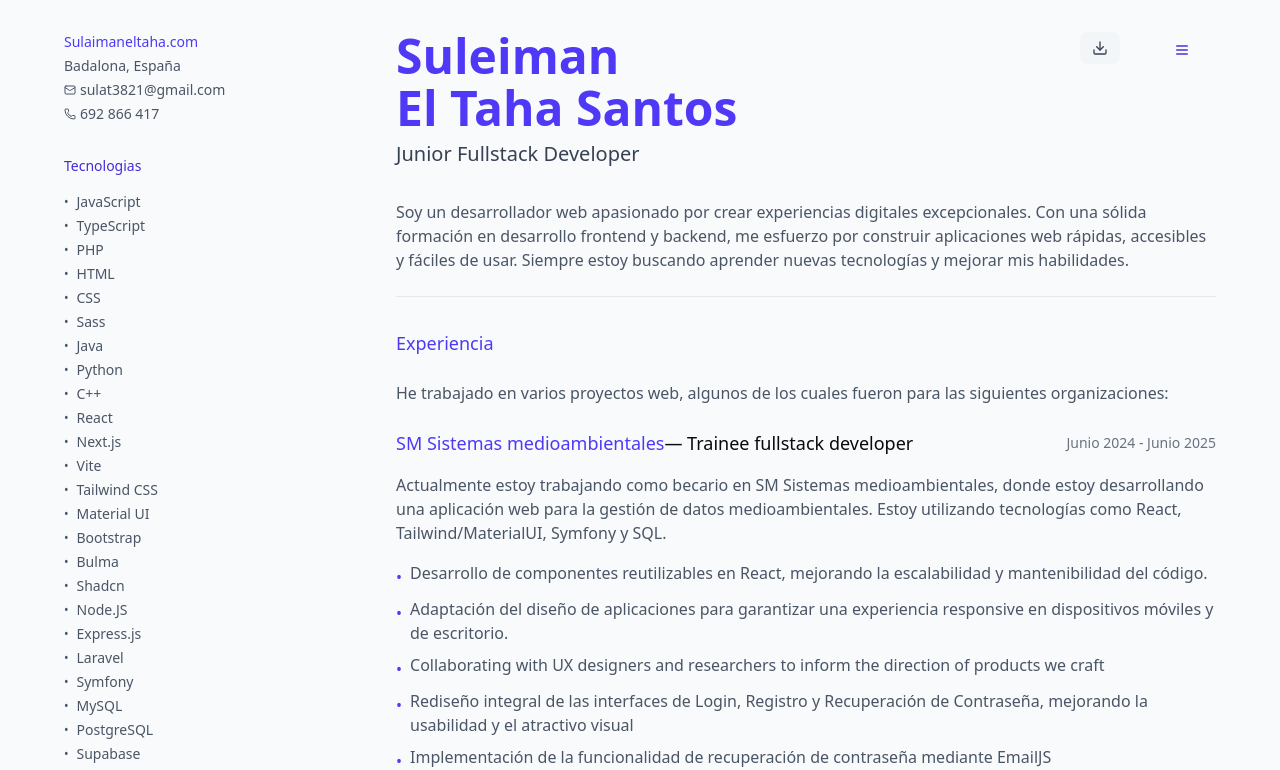
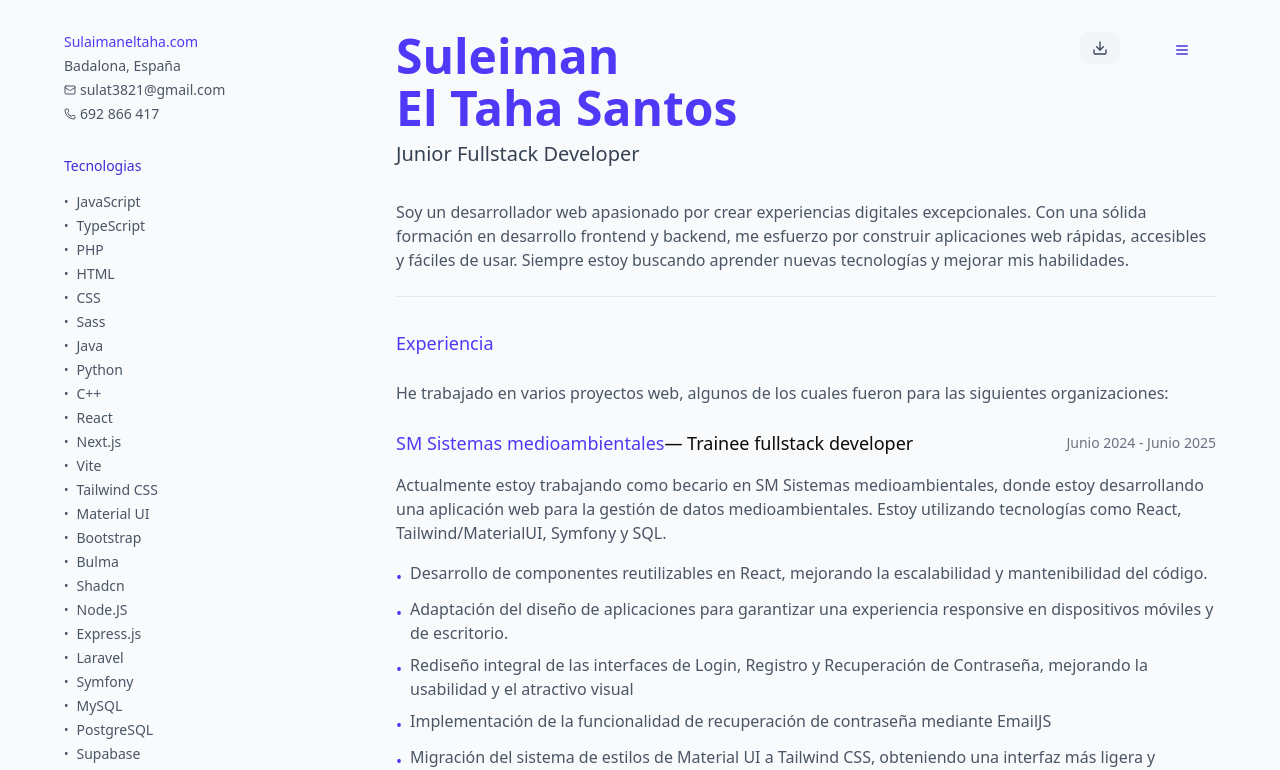
Before and after one commit to SulaimanTahaSantos/portfoliosulaiman, a Next.js app: page /cv in a window 1280 px wide. Shown: the top 770 px of the page. Built offline with nearby package versions, Linux system fonts and the light colour scheme; what @react-pdf/renderer would draw is missing.

Commit message:
The last versionv2

```diff
--- a/src/app/components/CvDesktop.tsx
+++ b/src/app/components/CvDesktop.tsx
@@ -341,7 +341,6 @@ export default function CvDesktop() {
                         {[
                           "Desarrollo de componentes reutilizables en React, mejorando la escalabilidad y mantenibilidad del código.",
                           "Adaptación del diseño de aplicaciones para garantizar una experiencia responsive en dispositivos móviles y de escritorio.",
-                          "Collaborating with UX designers and researchers to inform the direction of products we craft",
                           "Rediseño integral de las interfaces de Login, Registro y Recuperación de Contraseña, mejorando la usabilidad y el atractivo visual",
                           "Implementación de la funcionalidad de recuperación de contraseña mediante EmailJS",
                           "Migración del sistema de estilos de Material UI a Tailwind CSS, obteniendo una interfaz más ligera y moderna.",
```
